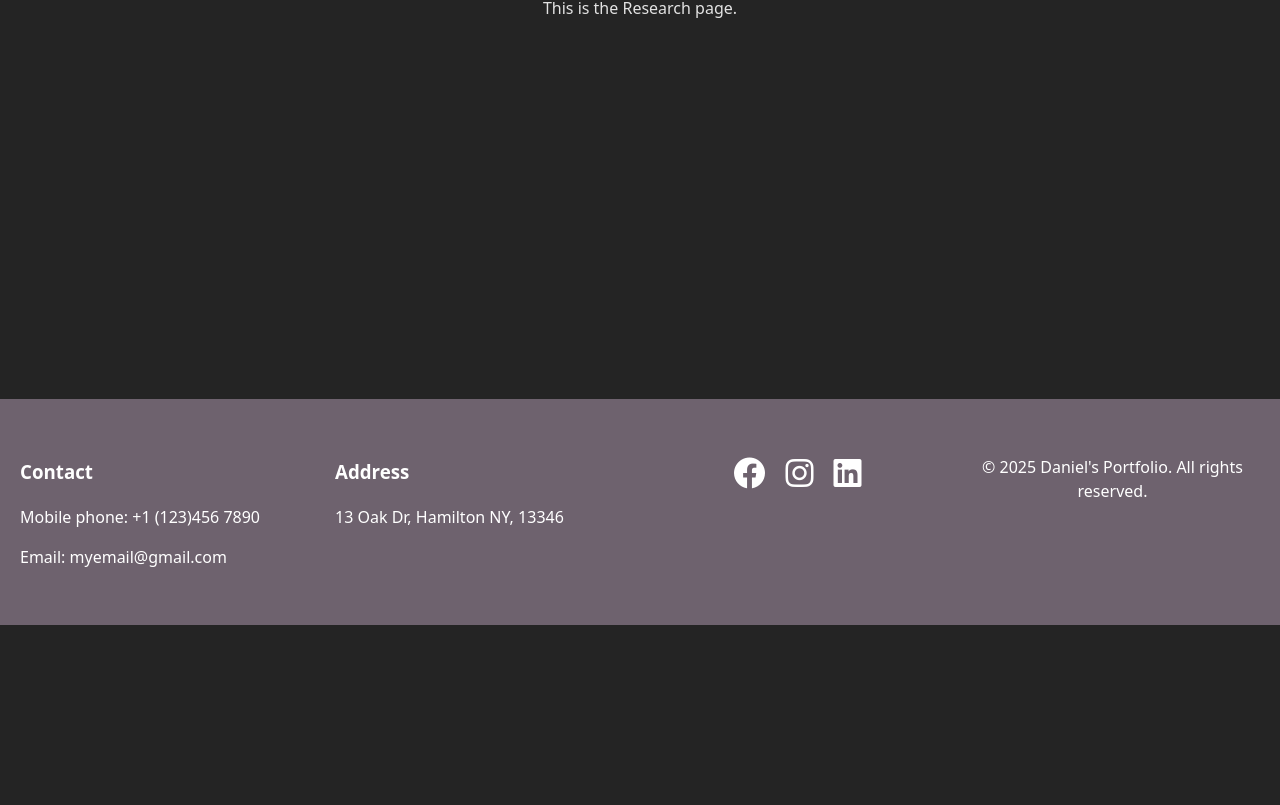
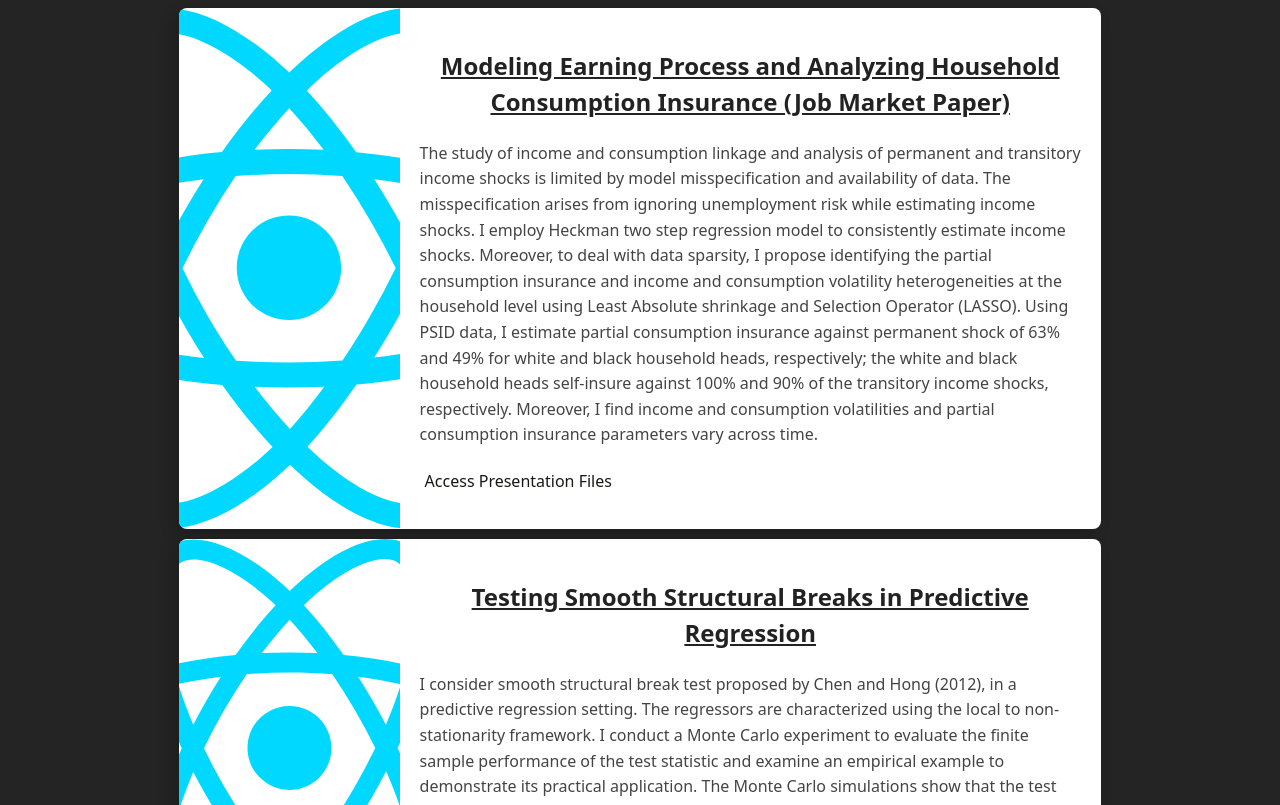
Before and after one commit to ec-tino/daniel_kebede, a React (Vite) app: page /research in a window 1280 px wide. Shown: the part 175-980 px from the top of the page. Before the commit the page ends 800 px from the top, so only its background shows below. Built offline with nearby package versions, Linux system fonts and the light colour scheme.

Commit message:
done home and research

```diff
--- a/src/components/Navbar.jsx
+++ b/src/components/Navbar.jsx
@@ -27,7 +27,7 @@ const Navbar = () => {
   return (
     <nav className={styles.navbar}>
       {/* Logo */}
-      <div className={styles.nav_logo}>Daniel Kebede</div>
+      <div className={styles.nav_logo}>Daniel G. Kebede</div>
 
       {/* Nav Links */}
       <div
--- a/src/webpages/Home.jsx
+++ b/src/webpages/Home.jsx
@@ -1,11 +1,36 @@
 import React from 'react';
-//import styles from './Home.module.css'
+import styles from './Home.module.css'
 
 const Home = () => {
     return (
-        <div>
-            <h1>Welcome to the Home Page</h1>
-            <p>here is the home page</p>
+        <div className={styles.container_body}>
+            <div className={styles.profile_image_container}>
+                <img src="/src/assets/Daniel_photo.jpg" alt="Daniel" className={styles.profile_image} />
+                <h3 className={styles.profile_name}> Daniel Gulti Kebede, Ph.D</h3>
+            </div>
+            <div className={styles.container_about}>
+                <h1>A bit about me...</h1>
+                <p>
+                    Welcome! I am a visiting assistant professor at Colgate University department of Economics.
+                    I am broadly interested in applying frontier econometric models to interesting economic
+                    problems. My job market paper analyzes earning dynamics and household consumption
+                    insurance, i.e., the fraction of income shocks households self-insure against.
+                </p>
+                <p>
+                    My current research focuses on analyzing income and consumption dynamics and examines
+                    the link between income and consumption inequality. Another interesting exercise is
+                    analyzing how this link varies across different demographic characteristics.
+                    Dimensions of heterogeneity can come in the form of various demographic characteristics
+                    including age, level of education, race, sex, etc.
+                </p>
+                <p>
+                    To address questions, I rely on techniques from classical econometrics, structural modeling
+                    and cutting-edge machine learning techniques as needed.
+                </p>
+                <p><b>
+                    Fields: Macroeconomics, Econometrics and Machine Learning.
+                </b></p>
+            </div>
         </div>
     );
 };
--- a/src/webpages/Home.module.css
+++ b/src/webpages/Home.module.css
@@ -0,0 +1,100 @@
+/* CONTAINER FOR MAIN BODY CSS */
+.container_body {
+    display: flex;
+    justify-content: center;
+    align-items: center; /* Vertically centers image with text */
+    gap: 40px;
+    max-width: 1200px;
+    margin: 60px auto;
+    padding: 40px;
+    border-radius: 12px;
+    box-shadow: 0 4px 15px rgba(0,0,0,0.05);
+}
+
+/* .profile_image_container {
+    text-align: center;
+    display: block;
+} */
+
+.profile_image {
+    height: 450px;
+    width: 420px;
+    display: block;
+    margin: 0 auto 15px;
+    border-radius: 50%;
+    /* margin: 20px; */
+    /* vertical-align: middle; */
+}
+
+/* .profile_name {
+    font-family: 'Poppins', sans-serif;
+    font-size: 1.2rem;
+    font-weight: 600;
+    color: #d2cfcf;
+    margin-bottom: 5px;
+    display: block;
+    text-align: center;
+} */
+
+.container_about h2 {
+    font-family: 'Poppins', sans-serif;
+    font-size: 2rem;
+    font-weight: 600;
+    color: rgb(181, 140, 219);
+    /* font-style: italic; */
+    margin-bottom: 10px;
+}
+
+.container_about p {
+    font-family: 'Open Sans', sans-serif;
+    font-size: 1rem;
+    line-height: 1.6;
+    text-align: left;
+}
+
+.profile_image_container {
+    display: flex;
+    flex-direction: column;
+}
+
+/* END OF MAIN BODY CSS */
+
+/* RESPONSIVE */
+@media (max-width: 768px) {
+    .container_body {
+    margin: 20px;
+    display: block;
+    align-items: center;
+    justify-content: center;
+  }
+
+  .profile_image_container {
+    display: block;
+    align-self: center;
+  }
+
+  .profile_image {
+    height: 60%;
+    width: 70%;
+    border-radius: 10%;
+    margin-bottom: 20px;
+  }
+
+  .profile_name {
+    font-family: 'Poppins', sans-serif; /* clean, professional font */
+    font-size: 0.8rem;
+    font-weight: 600;
+    color: #d2cfcf; /* dark text for professionalism */
+    margin-bottom: 5px;
+  }
+
+  .container_about h1 {
+    text-align: center;
+    color: blueviolet;
+    font-style: italic;
+  }
+
+  .container_about p {
+    text-align: left;
+  }
+}
--- a/src/webpages/Research.jsx
+++ b/src/webpages/Research.jsx
@@ -1,10 +1,55 @@
 import React from 'react';
+import Styles from './Research.module.css'
 
 const Research = () => {
     return (
-        <div>
+        <div className={Styles.container}>
             <h1>Research</h1>
-            <p>This is the Research page.</p>
+            <hr />
+            <div className={Styles.research_card}>
+                <div className={Styles.card_image}>
+                    <img src="/src/assets/react.svg" alt="Card Visual" />
+                </div>
+                <div className={Styles.card_content}>
+                    <h2 className={Styles.card_title}>Modeling Earning Process and Analyzing
+                        Household Consumption Insurance (Job Market Paper)</h2>
+                    <p className={Styles.card_description}>
+                    The study of income and consumption linkage and analysis of permanent and
+                    transitory income shocks is limited by model misspecification and availability of data.
+                    The misspecification arises from ignoring unemployment risk while estimating income shocks.
+                    I employ Heckman two step regression model to consistently estimate income shocks.
+                    Moreover, to deal with data sparsity, I propose identifying the partial consumption
+                    insurance and income and consumption volatility heterogeneities at the household level using
+                    Least Absolute shrinkage and Selection Operator (LASSO). Using PSID data, I estimate partial
+                    consumption insurance against permanent shock of 63% and 49% for white and black household heads,
+                    respectively; the white and black household heads self-insure against 100% and 90% of the
+                    transitory income shocks, respectively. Moreover, I find income and consumption volatilities
+                    and partial consumption insurance parameters vary across time.
+                    </p>
+                    <a href="#" target="_blank" rel="noopener noreferrer"><p className={Styles.card_link}> Access Presentation Files</p></a>
+                </div>
+            </div>
+
+            <div className={Styles.research_card}>
+                <div className={Styles.card_image}>
+                    <img src="/src/assets/react.svg" alt="Card Visual" />
+                </div>
+                <div className={Styles.card_content}>
+                    <h2 className={Styles.card_title}>Testing Smooth Structural Breaks in Predictive Regression</h2>
+                    <p className={Styles.card_description}>
+                        I consider smooth structural break test proposed by Chen and Hong (2012),
+                        in a predictive regression setting. The regressors are characterized using the
+                        local to non-stationarity framework. I conduct a Monte Carlo experiment to evaluate the
+                        finite sample performance of the test statistic and examine an empirical example to
+                        demonstrate its practical application. The Monte Carlo simulations show that the test
+                        statistic has better power and size compared to the popular SupF and LM. Empirically,
+                        compared to SupF and LM, the test statistic rejects the null hypothesis of no structural
+                        break more frequently when there actually is a structural break present in the data.
+                    </p>
+                    <a href="#" target="_blank" rel="noopener noreferrer"><p className={Styles.card_link}> Access Presentation Files</p></a>
+                </div>
+            </div>
+            <div className={Styles.research_card}></div>
         </div>
     );
 };
--- a/src/webpages/Research.module.css
+++ b/src/webpages/Research.module.css
@@ -0,0 +1,91 @@
+.container {
+    margin-left: 10%;
+    margin-right: 10%;
+}
+
+.research_card {
+    display: flex;
+    width: 90%;
+    max-width: 100%;
+    background: #ffffff;
+    border-radius: 8px;
+    overflow: hidden;
+    box-shadow: -5px 5px 15px rgba(0, 0, 0, 0.2); /* left + bottom shadow */
+    margin: 10px auto;
+}
+
+/* Image takes 1/4 width */
+.card_image {
+    flex: 1;
+}
+
+.card_image img {
+  width: 100%;
+  height: 100%;
+  object-fit: cover; /* ensures it fills nicely */
+  display: block;
+}
+
+/* Content takes 3/4 width */
+.card_content {
+  flex: 3;
+  padding: 20px;
+  display: flex;
+  flex-direction: column;
+  justify-content: flex-start;
+}
+
+.card_title {
+  font-size: 1.5rem;
+  font-weight: bold;
+  text-decoration: underline;
+  margin-bottom: 5px;
+  color: #222;
+}
+
+.card_description {
+  flex: 1;
+  font-size: 1rem;
+  line-height: 1.6;
+  color: #444;
+  margin-bottom: 5px;
+  text-align: start;
+}
+
+.card_link {
+    color:rgb(24, 24, 23);
+    text-align: start;
+    margin-left: 5px;
+}
+
+.card_link:hover {
+  text-decoration: underline;
+}
+
+/* 🔹 Responsive: Stack image on top for small screens */
+@media (max-width: 768px) {
+  .research_card {
+    flex-direction: column;
+    align-items: center;
+    width: 100%;
+  }
+
+  .card_image {
+    flex: none;
+    width: 40%;
+  }
+
+  .card_image img {
+    height: auto; /* keeps natural aspect ratio */
+  }
+
+  .card_content {
+    flex: none;
+    width: 100%;
+  }
+
+  .card_description {
+    margin-left: 5px;
+    margin-right: 5px;
+  }
+}
```
